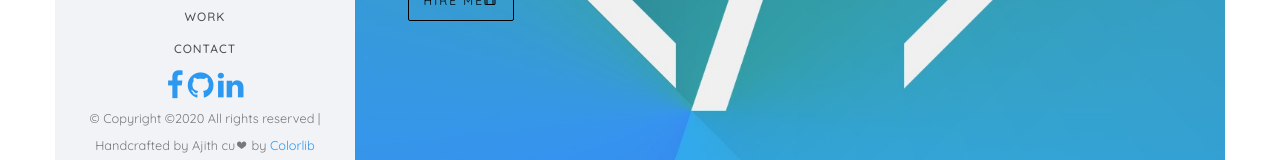
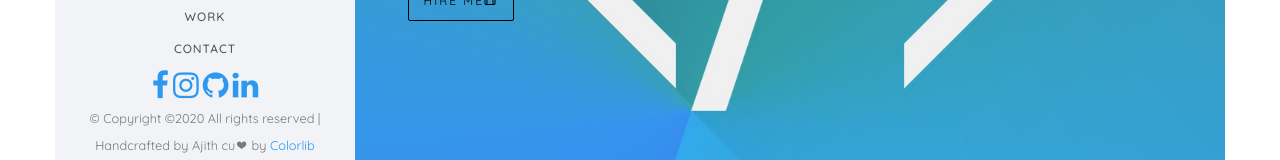
Before and after one commit to Ajith-cu/AjithCU-s-Website, a plain HTML site: page index.html in a window 1280 px wide. Shown: the part 490-650 px from the top of the page. Drawn offline with nearby package versions, Linux system fonts and the light colour scheme; files whose address does not match are found by name; a web font is replaced by a local one.

Commit message:
Update index.html

```diff
--- a/index.html
+++ b/index.html
@@ -78,6 +78,7 @@
 				<div class="row ">
 					<div class="col-md-12 text-center pt-3">
 					  <a href="https://www.facebook.com/ajith.cu.1/" class="fa fa-facebook fa-2x ml-3 text-dark"></a>
+					  <a href="https://www.instagram.com/ajith_see_you/?hl=en" class="fa fa-instagram fa-2x ml-3 text-dark"></a>
 					  <a href="https://github.com/Ajith-cu" class="fa fa-github fa-2x ml-3 text-dark"></a>
 					  <a href="https://www.linkedin.com/in/ajith-c-u/" class="fa fa-linkedin fa-2x ml-3 text-dark"></a>
 					</div>
@@ -86,8 +87,8 @@
 Copyright &copy;<script>document.write(new Date().getFullYear());</script> All rights reserved | Handcrafted by Ajith cu<i class="icon-heart" aria-hidden="true"></i> by <a href="colorlib" target="_blank">Colorlib</a>
 <!-- Link back to Colorlib can't be removed. Template is licensed under CC BY 3.0. --> </span> <span> <a href="" target="_blank"></a></span></small></p>
 
+			    </div>
 			</div>
-				</div>
 			</nav>
 
 
```
